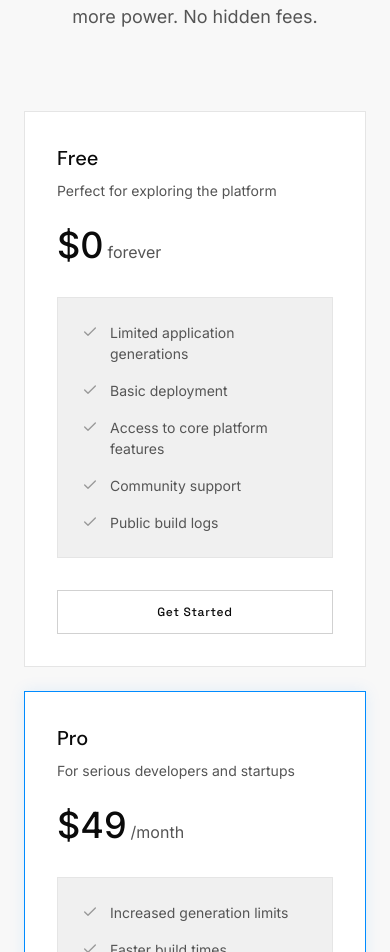
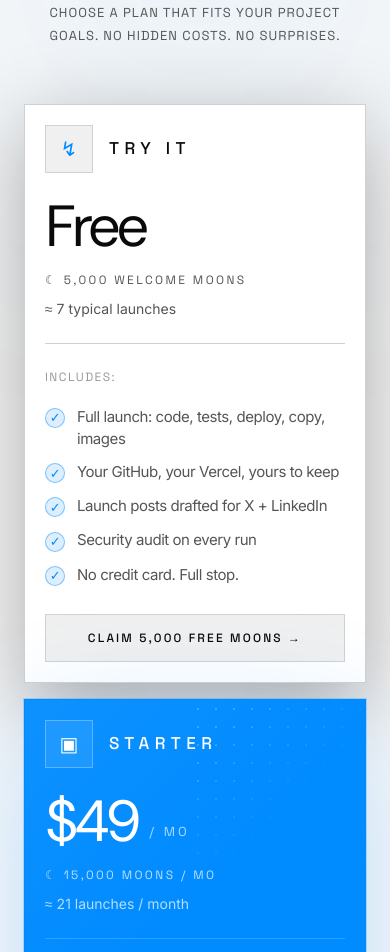
Before and after one commit to madvillax/Moonshift, a Next.js app: page / in a window 390 px wide. Shown: the part 11048-12000 px from the top of the page. Built offline with nearby package versions, Linux system fonts and the light colour scheme.

Commit message:
Update Pricing.tsx

```diff
--- a/src/components/Pricing.tsx
+++ b/src/components/Pricing.tsx
@@ -1,113 +1,185 @@
 "use client";
 
 import { motion } from "framer-motion";
-import { Check } from "lucide-react";
 
 const plans = [
   {
-    name: "Free",
-    price: "$0",
-    period: "forever",
-    description: "Perfect for exploring the platform",
-    features: [
-      "Limited application generations",
-      "Basic deployment",
-      "Access to core platform features",
-      "Community support",
-      "Public build logs",
+    label: "Try It",
+    icon: "↯",
+    price: "Free",
+    billing: "",
+    moons: "5,000 welcome moons",
+    launches: "≈ 7 typical launches",
+    includes: [
+      "Full launch: code, tests, deploy, copy, images",
+      "Your GitHub, your Vercel, yours to keep",
+      "Launch posts drafted for X + LinkedIn",
+      "Security audit on every run",
+      "No credit card. Full stop.",
     ],
-    cta: "Get Started",
+    cta: "Claim 5,000 Free Moons",
     highlighted: false,
+    recommended: false,
   },
   {
-    name: "Pro",
+    label: "Starter",
+    icon: "▣",
     price: "$49",
-    period: "/month",
-    description: "For serious developers and startups",
-    features: [
-      "Increased generation limits",
-      "Faster build times",
-      "Advanced deployment features",
-      "Priority processing",
-      "Additional agent capabilities",
-      "Custom domains",
-      "Email support",
+    billing: "/ mo",
+    moons: "15,000 moons / mo",
+    launches: "≈ 21 launches / month",
+    includes: [
+      "Iterate tab — refine without full re-runs",
+      "Run scrub + replay across every project",
+      "Custom domains + priority build queue",
+      "Email support within 24 hours",
+      "Cancel anytime. Moons stay yours.",
     ],
-    cta: "Start Pro Trial",
+    cta: "Start With Starter",
     highlighted: true,
+    recommended: true,
   },
   {
-    name: "Team",
-    price: "$149",
-    period: "/month",
-    description: "For teams building together",
-    features: [
-      "Collaborative workflows",
-      "Shared projects",
-      "Team management",
-      "Enterprise-level limits",
-      "Advanced deployment controls",
-      "SSO & SAML",
-      "Dedicated support",
-      "SLA guarantee",
+    label: "Pro",
+    icon: "∞",
+    price: "$99",
+    billing: "/ mo",
+    moons: "35,000 moons / mo",
+    launches: "≈ 50 launches / month",
+    includes: [
+      "Everything in Starter",
+      "Full-mode agent — deeper reasoning per phase",
+      "Cinematic landing agent included",
+      "Higher per-run cap for full + cinematic in one shot",
+      "Priority support from real humans",
     ],
-    cta: "Contact Sales",
+    cta: "Go Pro",
     highlighted: false,
+    recommended: false,
   },
 ];
 
 export default function Pricing() {
   return (
-    <section id="pricing" className="relative py-32 bg-bg-deep">
-      <div className="max-w-[1200px] mx-auto px-6 lg:px-10">
+    <section id="pricing" className="relative overflow-hidden bg-bg-deep py-28 md:py-36">
+      <div className="pointer-events-none absolute inset-x-0 top-0 h-px bg-gradient-to-r from-transparent via-accent/40 to-transparent" />
+      <div className="pointer-events-none absolute left-1/2 top-20 h-[360px] w-[360px] -translate-x-1/2 rounded-full bg-accent/10 blur-[140px]" />
+
+      <div className="relative mx-auto max-w-[1320px] px-6 lg:px-8">
         <motion.div
-          initial={{ opacity: 0, y: 16 }}
+          initial={{ opacity: 0, y: 18 }}
           whileInView={{ opacity: 1, y: 0 }}
-          viewport={{ once: true, margin: "-100px" }}
-          transition={{ duration: 0.4, ease: [0.16, 1, 0.3, 1] }}
-          className="mb-20 text-center"
+          viewport={{ once: true, margin: "-120px" }}
+          transition={{ duration: 0.45, ease: [0.16, 1, 0.3, 1] }}
+          className="mx-auto mb-14 max-w-4xl text-center md:mb-16"
         >
-          <div className="text-[11px] md:text-[13px] font-medium uppercase tracking-[0.1em] text-text-muted mb-6" style={{ fontFamily: "var(--font-space-grotesk)" }}>
-            PRICING
-          </div>
-          <h2 className="text-4xl md:text-5xl font-medium tracking-tight text-text-primary max-w-2xl mx-auto leading-[1.1]" style={{ fontFamily: "var(--font-dm-sans)" }}>
-            Simple, transparent pricing
+          <p
+            className="mb-5 text-[11px] font-medium uppercase tracking-[0.28em] text-accent"
+            style={{ fontFamily: "var(--font-space-grotesk)" }}
+          >
+            Pricing
+          </p>
+          <h2
+            className="text-[42px] font-medium leading-[0.98] tracking-[-0.045em] text-text-primary md:text-[72px] lg:text-[86px]"
+            style={{ fontFamily: "var(--font-dm-sans)" }}
+          >
+            Simple,
+            <br />
+            Transparent Pricing
           </h2>
-          <p className="mt-6 text-lg text-text-secondary max-w-2xl mx-auto leading-[1.6]">
-            Start free, upgrade when you need more power. No hidden fees.
+          <p
+            className="mx-auto mt-7 max-w-3xl text-[13px] uppercase leading-[1.75] tracking-[0.08em] text-text-secondary md:text-[15px]"
+            style={{ fontFamily: "var(--font-space-grotesk)" }}
+          >
+            Choose a plan that fits your project goals. No hidden costs. No surprises.
           </p>
         </motion.div>
 
-        <div className="grid grid-cols-1 md:grid-cols-3 gap-6 max-w-5xl mx-auto">
+        <div className="grid gap-4 lg:grid-cols-3 lg:gap-4">
           {plans.map((plan, index) => (
-            <motion.div
-              key={plan.name}
-              initial={{ opacity: 0, y: 16 }}
+            <motion.article
+              key={plan.label}
+              initial={{ opacity: 0, y: 22 }}
               whileInView={{ opacity: 1, y: 0 }}
               viewport={{ once: true, margin: "-100px" }}
-              transition={{ delay: index * 0.1, duration: 0.4, ease: [0.16, 1, 0.3, 1] }}
-              className={`relative flex flex-col bg-bg-surface rounded-none p-8 ${
+              transition={{ delay: index * 0.08, duration: 0.45, ease: [0.16, 1, 0.3, 1] }}
+              className={`group relative flex min-h-[500px] flex-col overflow-hidden border p-5 md:p-6 ${
                 plan.highlighted
-                  ? "border border-accent shadow-[0_0_15px_rgba(0,139,255,0.1)]"
-                  : "border border-border-subtle"
+                  ? "border-accent bg-[#008bff] text-white shadow-[0_0_0_1px_rgba(0,139,255,0.24),0_32px_120px_rgba(0,139,255,0.24)]"
+                  : "border-border-default bg-bg-surface text-text-primary shadow-[0_24px_80px_rgba(0,0,0,0.32)]"
               }`}
             >
-              <div className="mb-6">
-                <h3 className="text-xl font-medium text-text-primary mb-2" style={{ fontFamily: "var(--font-dm-sans)" }}>{plan.name}</h3>
-                <p className="text-[14px] text-text-secondary">{plan.description}</p>
+              {plan.highlighted && (
+                <>
+                  <div className="pointer-events-none absolute right-0 top-0 h-40 w-44 opacity-35 [background-image:radial-gradient(rgba(255,255,255,0.72)_1px,transparent_1px)] [background-size:18px_18px] [mask-image:linear-gradient(135deg,black,transparent_72%)]" />
+                  <div className="pointer-events-none absolute inset-0 bg-[linear-gradient(135deg,rgba(255,255,255,0.08),transparent_42%)] opacity-70" />
+                </>
+              )}
+              <div className="relative flex flex-1 flex-col">
+                {plan.recommended && (
+                  <span
+                    className="absolute right-6 top-6 hidden border border-white/35 bg-white/10 px-3 py-2 text-[10px] uppercase tracking-[0.18em] text-white xl:inline-flex"
+                    style={{ fontFamily: "var(--font-space-grotesk)" }}
+                  >
+                    ✦ Recommended
+                  </span>
+                )}
+
+                <div className="mb-6 flex items-start gap-4">
+                  <div className="flex items-center gap-4">
+                    <div className={`flex h-12 w-12 shrink-0 items-center justify-center border text-xl ${plan.highlighted ? "border-white/28 bg-white/8 text-white" : "border-border-default bg-bg-elevated text-accent"}`}>
+                      {plan.icon}
+                    </div>
+                    <h3
+                      className={`text-[17px] font-medium uppercase leading-none tracking-[0.32em] md:text-[19px] ${plan.highlighted ? "text-white" : "text-text-primary"}`}
+                      style={{ fontFamily: "var(--font-space-grotesk)" }}
+                    >
+                      {plan.label}
+                    </h3>
+                  </div>
                 </div>
 
-              <div className="mb-8">
-                <span className="text-4xl font-medium text-text-primary">{plan.price}</span>
-                <span className="text-text-secondary ml-1">{plan.period}</span>
+                <div className="mb-6">
+                  <div className={`flex items-end gap-3 ${plan.highlighted ? "text-white" : "text-text-primary"}`}>
+                    <span
+                      className="text-[58px] font-light leading-none tracking-[-0.075em] md:text-[72px] lg:text-[64px] xl:text-[78px]"
+                      style={{ fontFamily: "var(--font-dm-sans)" }}
+                    >
+                      {plan.price}
+                    </span>
+                    {plan.billing && (
+                      <span
+                        className={`pb-2 text-[13px] uppercase tracking-[0.24em] ${plan.highlighted ? "text-white/68" : "text-text-secondary"}`}
+                        style={{ fontFamily: "var(--font-space-grotesk)" }}
+                      >
+                        {plan.billing}
+                      </span>
+                    )}
+                  </div>
+                  <p
+                    className={`mt-4 text-[12px] uppercase leading-[1.6] tracking-[0.2em] ${plan.highlighted ? "text-white/72" : "text-text-secondary"}`}
+                    style={{ fontFamily: "var(--font-space-grotesk)" }}
+                  >
+                    ☾ {plan.moons}
+                  </p>
+                  <p className={`mt-2 text-[14px] md:text-[15px] ${plan.highlighted ? "text-white/70" : "text-text-secondary"}`}>{plan.launches}</p>
                 </div>
 
-              <div className="bg-bg-elevated border border-border-subtle rounded-none p-6 mb-8 flex-grow">
-                <ul className="space-y-4">
-                  {plan.features.map((feature) => (
-                    <li key={feature} className="flex items-start gap-3">
-                      <Check className="w-4 h-4 text-text-muted mt-0.5 shrink-0" />
-                      <span className="text-[14px] text-text-secondary leading-[1.5]">{feature}</span>
+                <div className={`flex-1 border-t pt-6 ${plan.highlighted ? "border-white/18" : "border-border-default"}`}>
+                  <p
+                    className={`mb-5 text-[12px] uppercase tracking-[0.12em] ${plan.highlighted ? "text-white/68" : "text-text-muted"}`}
+                    style={{ fontFamily: "var(--font-space-grotesk)" }}
+                  >
+                    Includes:
+                  </p>
+                  <ul className="space-y-3">
+                    {plan.includes.map((feature) => (
+                      <li
+                        key={feature}
+                        className={`flex gap-3 text-[15px] leading-[1.45] tracking-[-0.03em] md:text-[17px] lg:text-[15px] xl:text-[17px] ${plan.highlighted ? "text-white/90" : "text-text-secondary"}`}
+                      >
+                        <span className={`mt-[0.16em] flex h-5 w-5 shrink-0 items-center justify-center rounded-full border text-[13px] ${plan.highlighted ? "border-white/35 bg-white/10 text-white" : "border-accent/45 bg-accent-dim text-accent"}`}>✓</span>
+                        <span>{feature}</span>
                       </li>
                     ))}
                   </ul>
@@ -115,16 +187,17 @@ export default function Pricing() {
 
                 <a
                   href="#"
-                className={`w-full py-3 rounded-none font-medium text-[12px] tracking-[0.06em] text-center transition-all duration-150 ${
+                  className={`mt-7 inline-flex h-12 w-full items-center justify-center border text-center text-[12px] font-medium uppercase tracking-[0.18em] transition-all duration-200 active:scale-[0.99] ${
                     plan.highlighted
-                    ? "bg-accent text-bg-deep hover:scale-[1.02]"
-                    : "bg-transparent border border-border-default text-text-primary hover:border-text-muted"
+                      ? "border-white bg-white text-[#0050B3] hover:bg-white/90"
+                      : "border-border-default bg-bg-elevated text-text-primary hover:border-accent/70 hover:text-accent"
                   }`}
                   style={{ fontFamily: "var(--font-space-grotesk)" }}
                 >
-                {plan.cta}
+                  {plan.cta} →
                 </a>
-            </motion.div>
+              </div>
+            </motion.article>
           ))}
         </div>
       </div>
```
Lines whose indentation alone changed are shown as unchanged.
